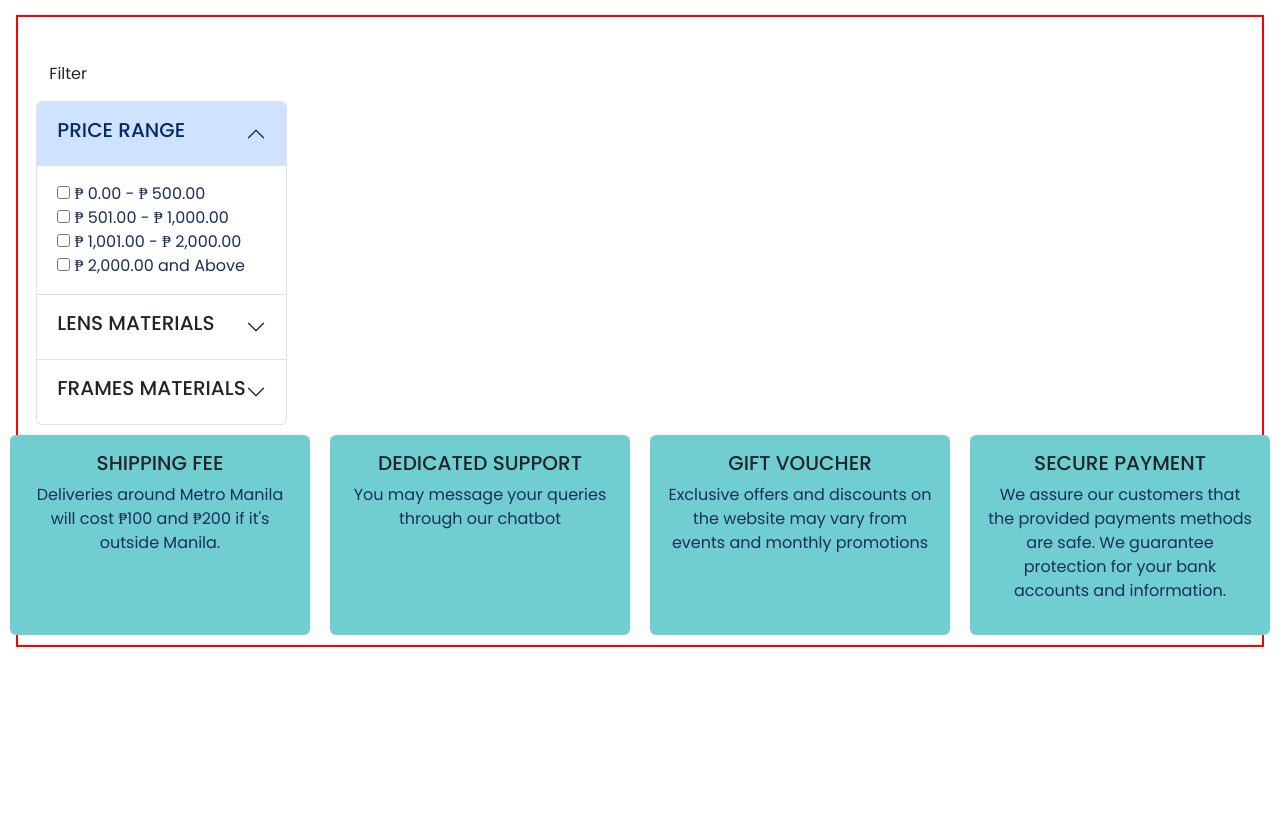
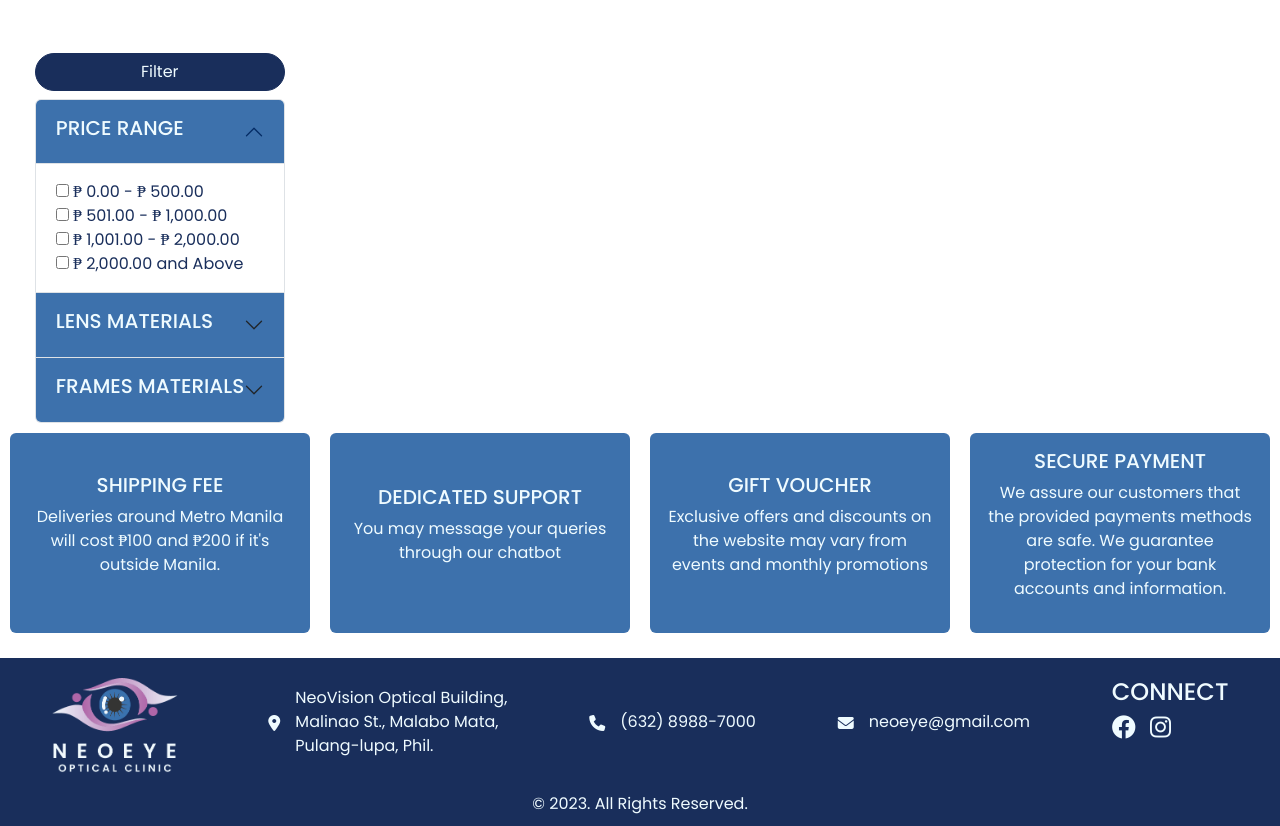
Before and after one commit to FurankuJosepho/NeoEyePHP, a PHP site: page /pages/products.php in a window 1280 px wide. Shown: the part 78-904 px from the top of the page. Before the commit the page ends 725 px from the top, so only its background shows below. Run offline with PHP 8.4, Linux system fonts and the light colour scheme; data that the repository does not hold is empty.

Commit message:
Products design goods

```diff
--- a/css/products.css
+++ b/css/products.css
@@ -10,7 +10,6 @@
 
 .leftRight{
     display: flex;
-    border: 2px solid red;
     justify-content: center;
     flex-wrap: wrap;
     margin: 15px 1rem;
@@ -20,6 +19,10 @@
     flex: 0.6;
     margin-top: 30px;
     justify-content: center;
+}
+.left .accordion-item .accordion-header .accordion-button{
+    background-color: var( --c-b);
+    color: var( --c-w);
 }
 .right{
     display: flex;
@@ -41,6 +44,7 @@
     text-align: center;
     flex-direction: column;
     width: 13rem;
+    max-height: 20rem;
 }
 .bottom{
     display: grid;
@@ -51,8 +55,51 @@
 }
 .bottom .card{
     margin:10px !important;
-    background-color: #70ced0 !important;
-    border: 0px solid #70ced0 !important;
+    background-color:var(--c-b) !important;
+    border: 0px solid var(--c-b) !important;
+    color:var(--c-w) ;
     flex-wrap: wrap;
     text-align: center;
 }
+.bottom .card .card-body {
+    display: flex;
+    align-items: center;
+    flex-direction: column;
+    justify-content: center;
+}
+.bottom .card .card-body p{
+    color:var(--c-w) ;
+}
+.btn-book{
+    width: 250px;
+    border-radius: 25px;
+    border: var(--c-db) solid 1px;
+    color: var(--c-w);
+    background-color: var(--c-db);
+}
+.btn-book:hover {
+    color: var(--c-db);
+    background-color: var(--c-v);
+    transition: 0.2s ease-in-out;
+  }
+  .right .card .card-body {
+    background-color: var(--c-b);
+    width: 13rem;
+    border-radius: 0 0 5px 5px;
+    color: var(--c-w);
+  }
+  .right .card .card-body p {
+    color: var(--c-w);
+  }
+.btn-buy {
+    border-radius: 25px;
+    border: var(--c-db) solid 1px;
+    color: var(--c-w);
+    background-color: var(--c-db);
+    width: 10rem;
+}
+.btn-buy:hover {
+    color: var(--c-db);
+    background-color: var(--c-v);
+    transition: 0.2s ease-in-out;
+  }
--- a/index.php
+++ b/index.php
@@ -70,7 +70,7 @@
 				</div>
 				<div class="swiper-slide"><img src="images/JPG/slider2.jpg" alt="Slider 2"></div>
 				<div class="swiper-slide"><img src="images/JPG/slider3.jpg" alt="Slider 3">
-					<button class="btn-book">Book Now</button>
+					<a class="btn-book btn" href="pages/book.php">Book Now</a>
 				</div>
 			</div>
 			<!-- pagination -->
--- a/pages/products.php
+++ b/pages/products.php
@@ -19,7 +19,7 @@ $connect = mysqli_connect("localhost", "root", "", "neoeye");
     <link rel="stylesheet" href="../css/header.css?v=1">
     <link rel="stylesheet" href="../css/index.css?v=1">
 	<link rel="stylesheet" href="../css/footer.css?v=1">
-    <link rel="stylesheet" href="../css/products.css?v=3">
+    <link rel="stylesheet" href="../css/products.css?v=4">
     <title>Products</title>
 </head>
 
@@ -60,7 +60,7 @@ $connect = mysqli_connect("localhost", "root", "", "neoeye");
         <div class="leftRight">
             <div class="left">
                 <form action="" method="GET">
-                    <button class="btn my-2" type="submit">Filter</button>
+                    <button class="btn my-2 btn-book" type="submit">Filter</button>
                     <div class="accordion" id="accordionExample">
                         <div class="accordion-item">
                             <h2 class="accordion-header" id="headingOne">
@@ -186,7 +186,7 @@ $connect = mysqli_connect("localhost", "root", "", "neoeye");
                                             echo "₱";
                                             echo $prods['price'] ?>
                                         </p>
-                                        <button class="btn">Buy</button>
+                                        <button class="btn btn-buy">Reserve</button>
                                     </div>
                                 </div>
                             </div>
@@ -218,7 +218,7 @@ $connect = mysqli_connect("localhost", "root", "", "neoeye");
                                                 echo "₱";
                                                 echo $prods['price'] ?>
                                             </p>
-                                            <button class="btn">Buy</button>
+                                            <button class="btn btn-buy">Reserve</button>
                                         </div>
                                     </div>
                                 </div>
@@ -231,7 +231,6 @@ $connect = mysqli_connect("localhost", "root", "", "neoeye");
                 }elseif (isset($_GET["frames"])) {
                     $framescheck = $_GET["frames"]; // Access the "frames" parameter
                     $framescheck = is_array($framescheck) ? $framescheck : [$framescheck]; // Ensure it's an array
-
                     // Frames Materials for each of the items in the filter section
                     foreach ($framescheck as $checkframes) {
                         $query = "SELECT * FROM `products` WHERE `frames_id` = $checkframes"; // Use '=' instead of 'IN' for single frame ID
@@ -252,7 +251,7 @@ $connect = mysqli_connect("localhost", "root", "", "neoeye");
                                                 echo "₱" . $prods['price']; // Concatenate currency symbol and price
                                                 ?>
                                             </p>
-                                            <button class="btn">Buy</button>
+                                            <button class="btn btn-buy">Reserve</button>
                                         </div>
                                     </div>
                                 </div>
@@ -281,7 +280,7 @@ $connect = mysqli_connect("localhost", "root", "", "neoeye");
                                         echo "₱";
                                         echo $prods['price'] ?>
                                     </p>
-                                    <button class="btn">Buy</button>
+                                    <button class="btn btn-buy">Reserve</button>
                                 </div>
                             </div>
                         </div>
@@ -323,6 +322,42 @@ $connect = mysqli_connect("localhost", "root", "", "neoeye");
             </div>
         </div>
     </div>
+
+    <!-- footer section -->
+	<footer>
+		<article class="footer-row">
+			<div class="info-container">
+				<img class="logo" src="../images/PNG/Neoeye Optical Clinic - W.png" alt="NeoEye Logo" />
+			</div>
+			<div class="info-container">
+				<i class="fa-solid fa-location-dot location"></i>
+				<p class="address">
+					NeoVision Optical Building,
+					<br />
+					Malinao St., Malabo Mata,
+					<br />
+					Pulang-lupa, Phil.
+				</p>
+			</div>
+			<div class="info-container">
+				<i class="fa-solid fa-phone phone"></i>
+				<p class="pNumber">(632) 8988-7000</p>
+			</div>
+			<div class="info-container">
+				<i class="fa-solid fa-envelope envelope"></i>
+				<p class="eMail">neoeye@gmail.com</p>
+			</div>
+
+			<div class="footer-con">
+				<h4 class="connect">connect</h4>
+				<div class="social-container">
+					<i class="fa-brands fa-facebook"></i>
+					<i class="fa-brands fa-instagram"></i>
+				</div>
+			</div>
+		</article>
+		<p class="copyright">&copy; 2023. all rights reserved.</p>
+	</footer>
 </body>
 
 </html>
```
Also changed, not shown: pages/about.php (+6 -24 lines).
